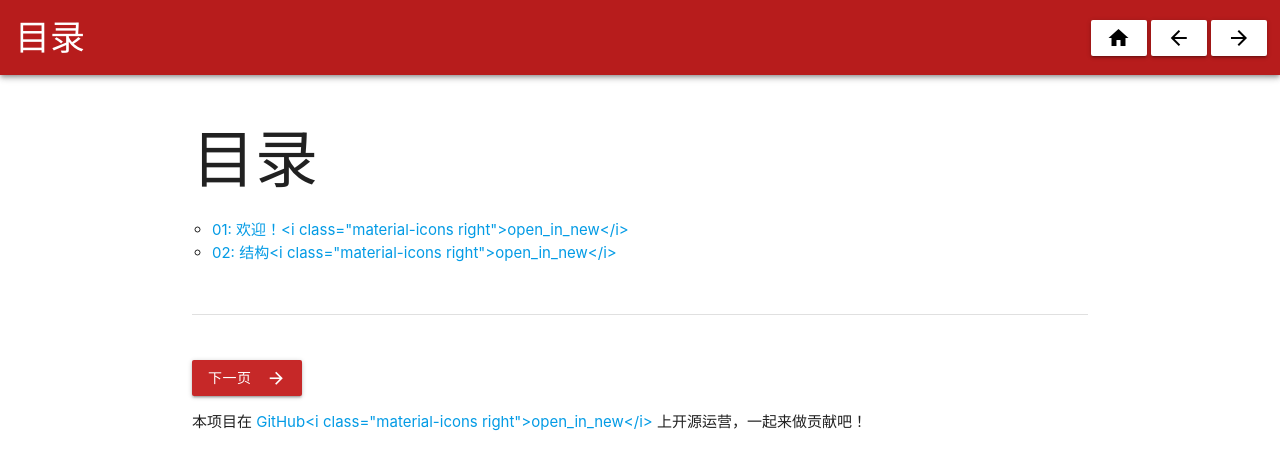
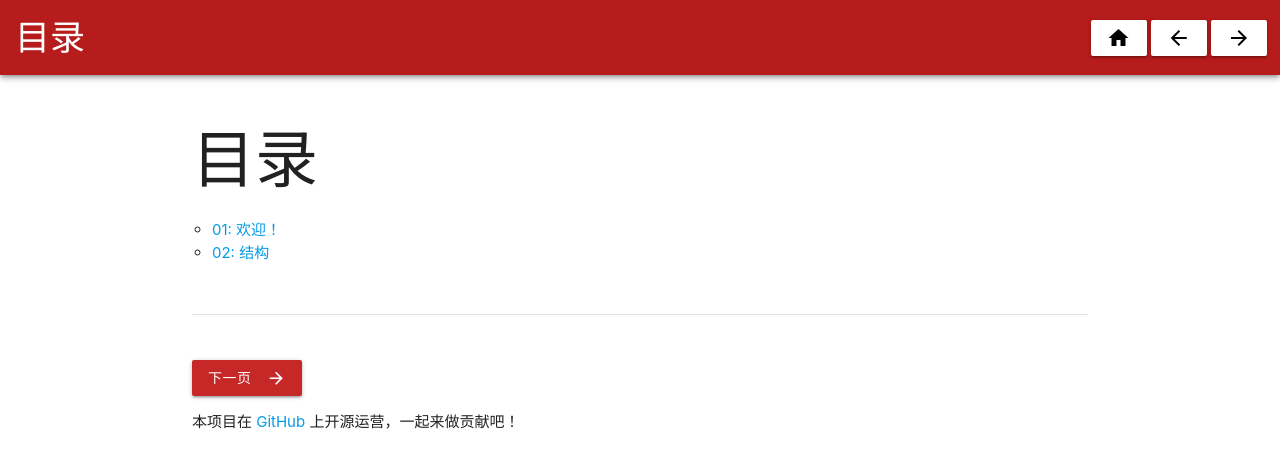
Before and after one commit to pkuschool/intro, a Jekyll site: the page built from pages.md, in a window 1280 px wide. Shown: the top 470 px of the page. Built offline with Jekyll 4.4.1, drawn with Linux system fonts in a browser that asks for light colours; nearby versions of some CDN libraries; our own code applies the rules of GitHub Pages for plain Markdown files.

Commit message:
remove a:after due to unusable

```diff
--- a/_layouts/default.html
+++ b/_layouts/default.html
@@ -42,10 +42,6 @@
             margin-left: 5px;
         }
 
-        a:not(.btn)::after{
-            content: '<i class="material-icons right">open_in_new</i>';
-            font-size: inherit;
-        }
     </style>
 </head>
 
```
